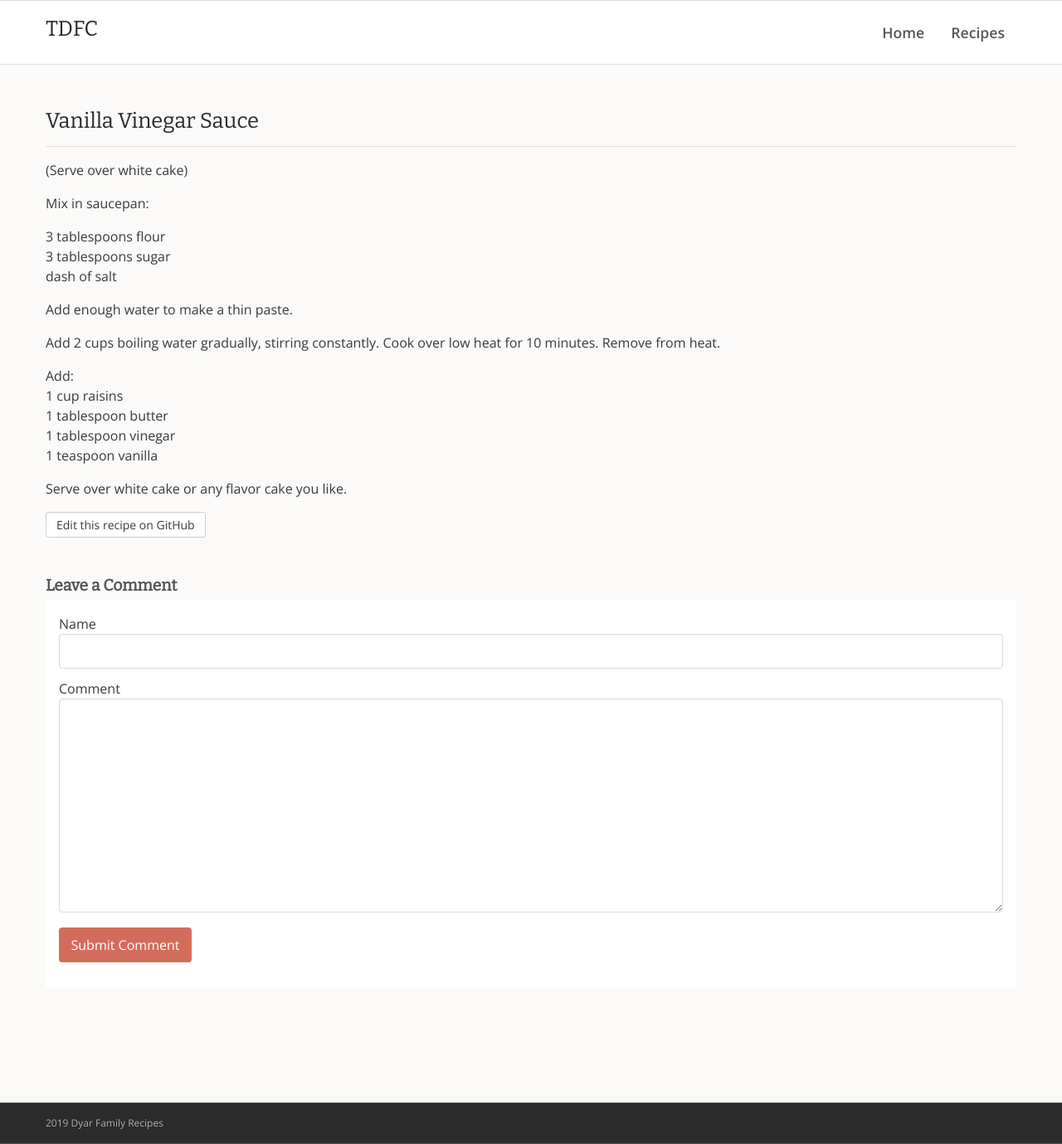
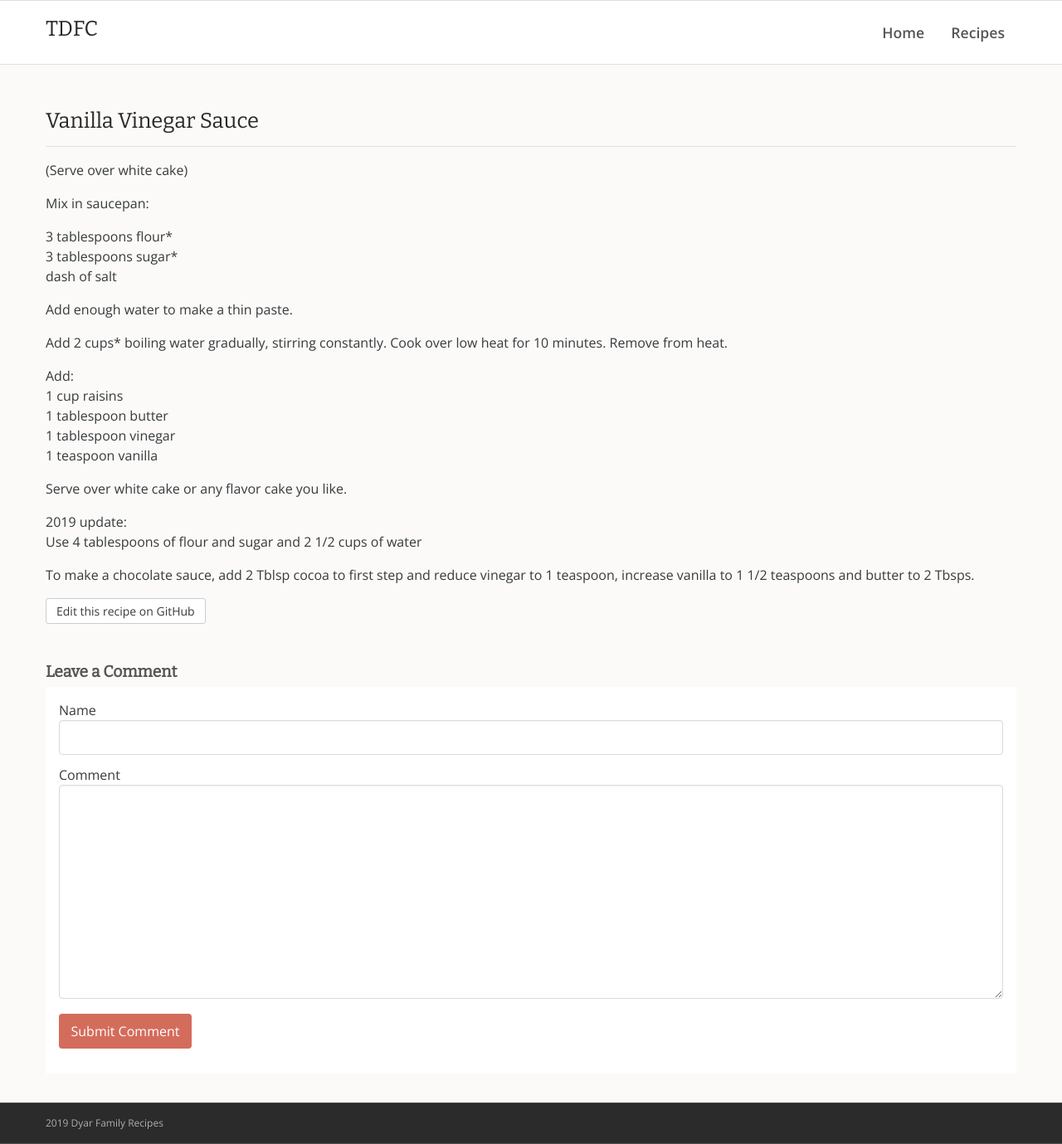
Before and after one commit to rdyar/tdfc, a Jekyll site: the page built from _desserts/vanilla-vinegar-sauce.md, in a window 1280 px wide and 1379 px high. Shown: the whole window at 83% size. Built offline with Jekyll 4.4.1, drawn with Linux system fonts in a browser that asks for light colours.

Commit message:
Update vanilla-vinegar-sauce.md

```diff
--- a/_desserts/vanilla-vinegar-sauce.md
+++ b/_desserts/vanilla-vinegar-sauce.md
@@ -5,13 +5,13 @@
 
 Mix in saucepan:
 
-3 tablespoons flour
-3 tablespoons sugar
+3 tablespoons flour*
+3 tablespoons sugar*
 dash of salt
 
 Add enough water to make a thin paste.
 
-Add 2 cups boiling water gradually, stirring constantly. Cook over low heat for 10 minutes.
+Add 2 cups* boiling water gradually, stirring constantly. Cook over low heat for 10 minutes.
 Remove from heat.
 
 Add:
@@ -21,3 +21,10 @@ Add:
 1 teaspoon vanilla
 
 Serve over white cake or any flavor cake you like.
+
+
+
+2019 update:
+Use 4 tablespoons of flour and sugar and 2 1/2 cups of water
+
+To make a chocolate sauce, add 2 Tblsp cocoa to first step and reduce vinegar to 1 teaspoon, increase vanilla to 1 1/2 teaspoons and butter to 2 Tbsps.
```
